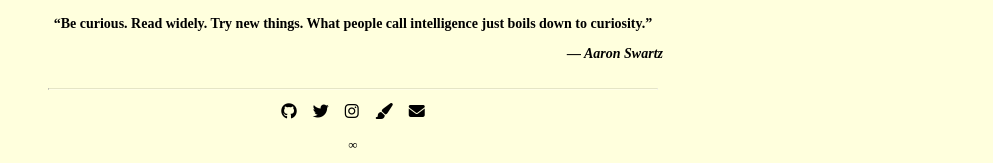
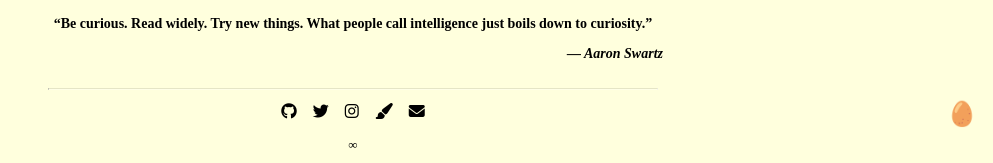
Before and after one commit to CodeDotJS/space, a Jekyll site: the page built from index.md, in a window 1280 px wide. Shown: the part 751-914 px from the top of the page, without its empty margins (287-1280 px from the left). Built offline with Jekyll 4.4.1, drawn with Linux system fonts in a browser that asks for light colours; nearby versions of some CDN libraries; some web fonts are replaced.

Commit message:
add experimental navbar

```diff
--- a/_layouts/default.html
+++ b/_layouts/default.html
@@ -15,4 +15,5 @@
         {% include footer.html %}
     </div>
     {% include analytics.html %}
+    {% include sidenavbar.html %}
 </body>
```
